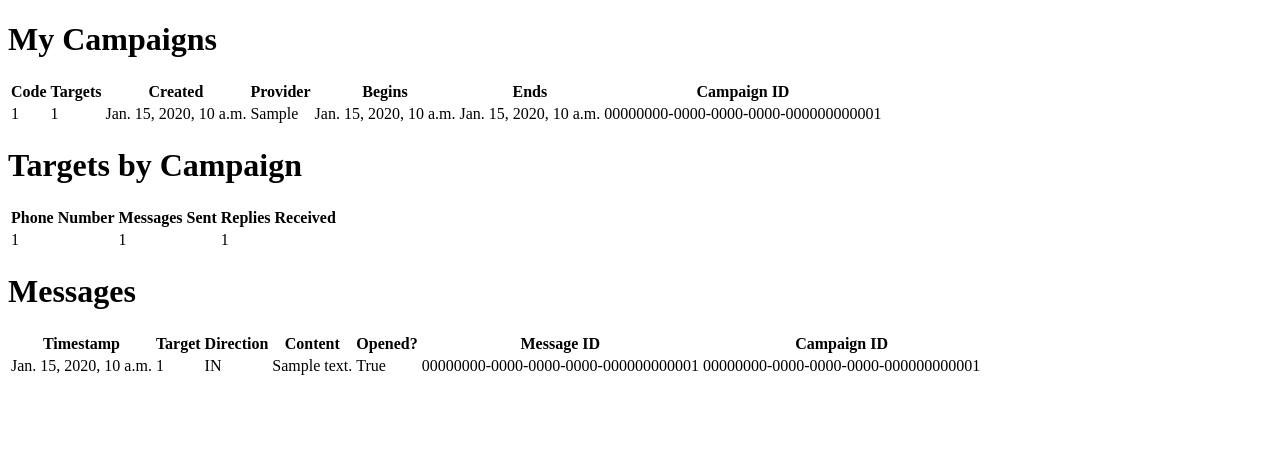
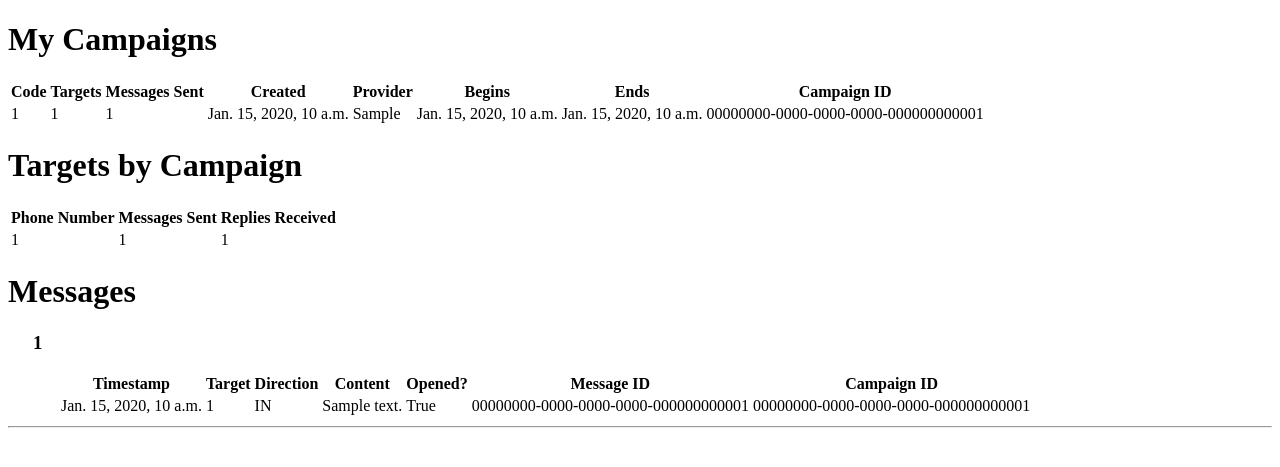
Before and after one commit to ckz8780/smisher, a Django app: page /campaigns/ in a window 1280 px wide. Shown: the part 68-535 px from the top of the page. Run offline with Django 3.2, Linux system fonts and the light colour scheme; a user stored in the database is signed in; tables that the repository leaves empty hold one stand-in row (values such as "Sample post").

Commit message:
minor adjustments to campaigns page

```diff
--- a/campaigns/templates/campaigns/user_campaigns.html
+++ b/campaigns/templates/campaigns/user_campaigns.html
@@ -8,6 +8,7 @@
             <tr>
                 <th>Code</th>
                 <th>Targets</th>
+                <th>Messages Sent</th>
                 <th>Created</th>
                 <th>Provider</th>
                 <th>Begins</th>
@@ -20,6 +21,7 @@
             <tr>
                 <td>{{ campaign.shortcode }}</td>
                 <td>{{ campaign.targets.count }}</td>
+                <td>{{ campaign.message.count }}</td>
                 <td>{{ campaign.created_at }}</td>
                 <td>{{ campaign.sms_provider }}</td>
                 <td>{{ campaign.start_date }}</td>
@@ -56,7 +58,10 @@
 </div>
 
 <h1>Messages</h1>
-<div>
+{% for campaign in campaigns %}
+{% for target in campaign.targets.all %}
+<h3 style="margin-left: 25px;">{{ target.phone_number }}</h3>
+<div style="margin-left: 50px;">
     <table>
         <thead>
             <tr>
@@ -70,8 +75,6 @@
             </tr>
         </thead>
         <tbody>
-            {% for campaign in campaigns %}
-            {% for target in campaign.targets.all %}
             {% for message in target.message.all %}
             <tr>
                 <td>{{ message.created_at }}</td>
@@ -83,10 +86,11 @@
                 <td>{{ message.campaign }}</td>
             </tr>
             {% endfor %}
-            {% endfor %}
-            {% endfor %}
         </tbody>
     </table>
 </div>
+<hr>
+{% endfor %}
+{% endfor %}
 
 {% endblock %}
```
